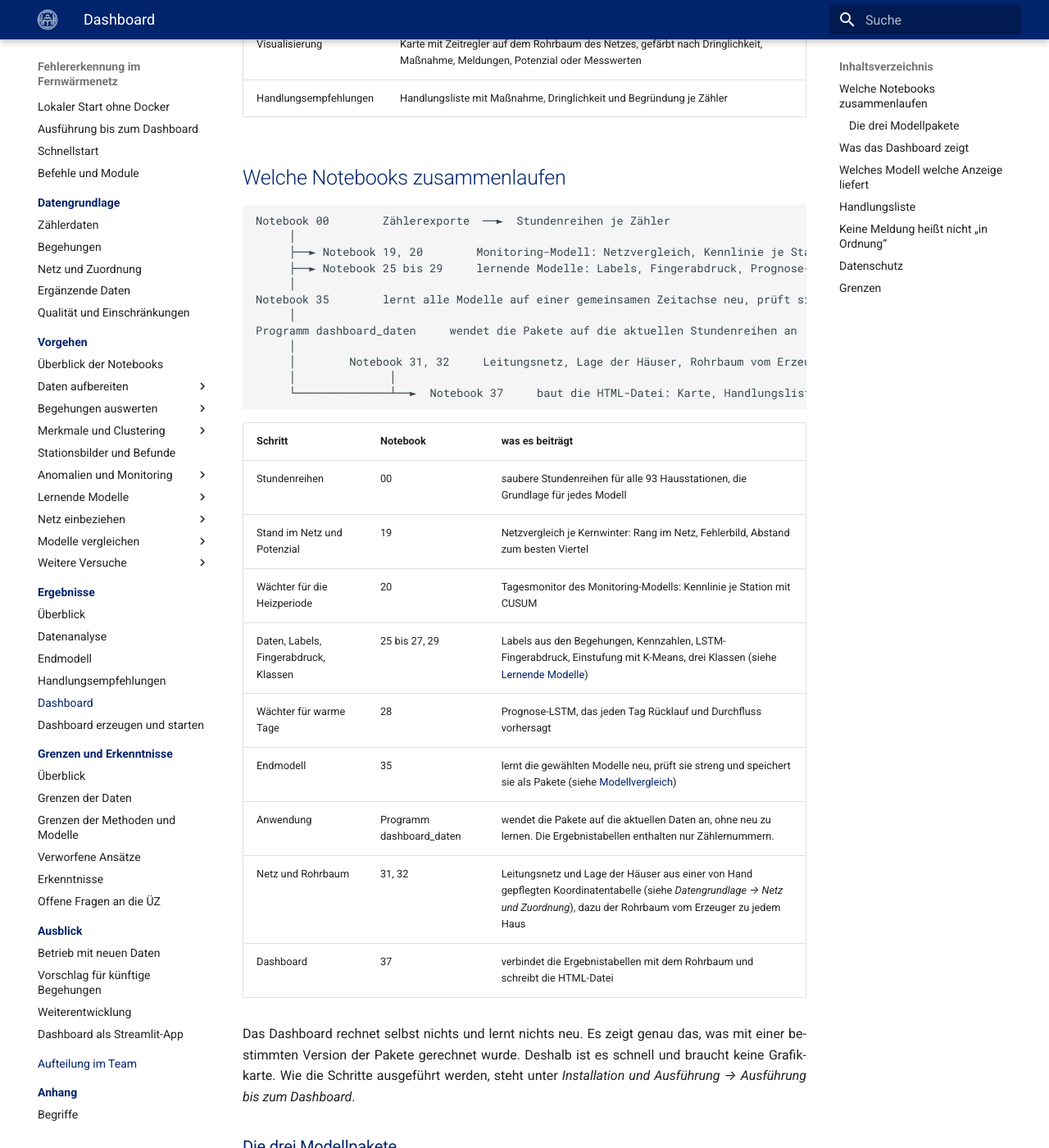
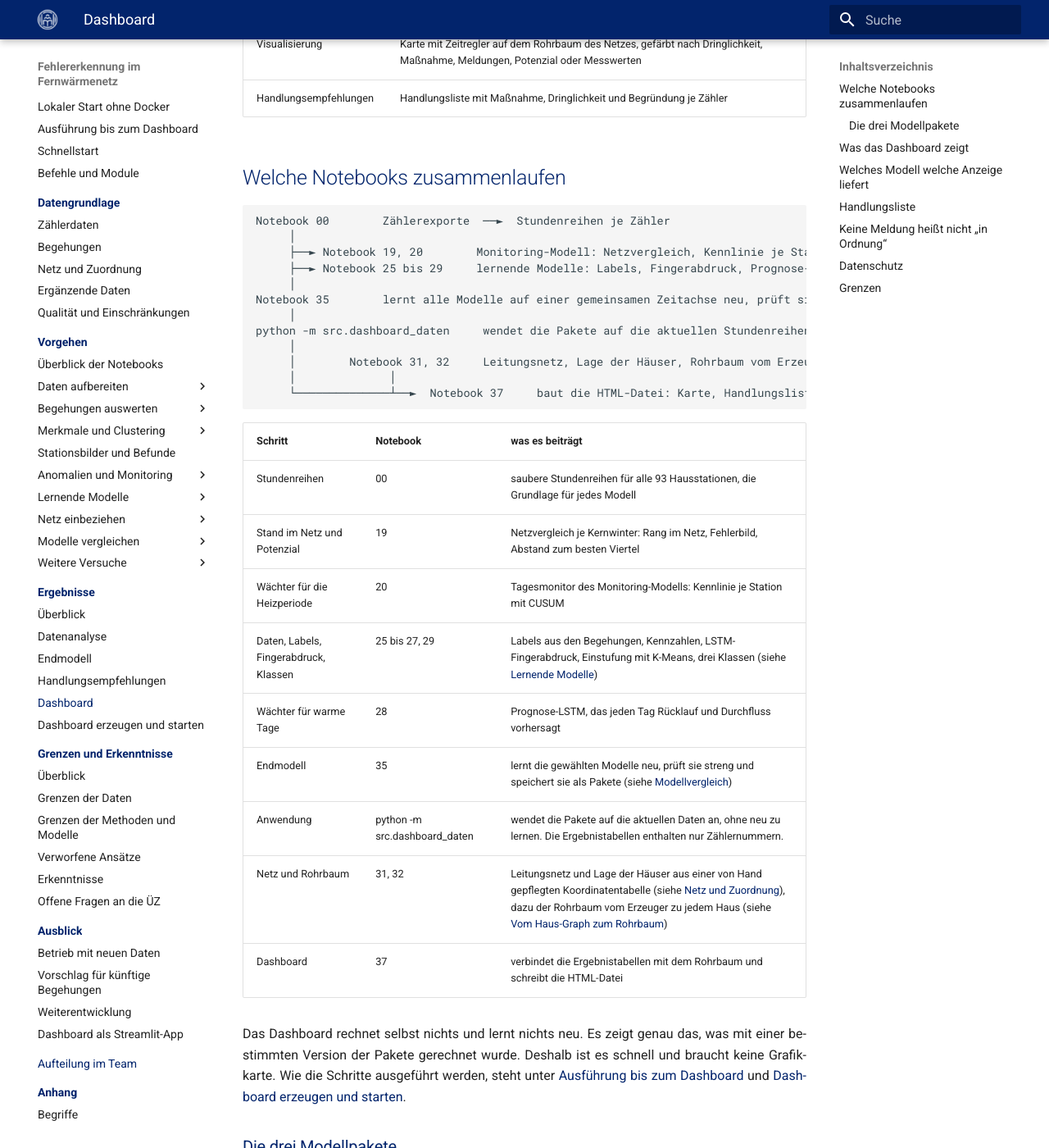
Before and after one commit to ivelinayna/projektseminar, an MkDocs documentation site: the page built from docs/ergebnisse/dashboard.md, in a window 1280 px wide and 1400 px high, scrolled down 486 px. Shown: the whole window at 82% size. Built offline with MkDocs 1.6.1 and Material for MkDocs 9.7.7, drawn with Linux system fonts in a browser that asks for light colours; some of the changed text lies outside the part shown.

Commit message:
letzte Änderungen

```diff
--- a/docs/ergebnisse/dashboard.md
+++ b/docs/ergebnisse/dashboard.md
@@ -23,7 +23,7 @@ Notebook 00        Zählerexporte  ──►  Stundenreihen je Zähler
      │
 Notebook 35        lernt alle Modelle auf einer gemeinsamen Zeitachse neu, prüft sie, speichert drei Pakete
      │
-Programm dashboard_daten     wendet die Pakete auf die aktuellen Stundenreihen an
+python -m src.dashboard_daten     wendet die Pakete auf die aktuellen Stundenreihen an
      │
      │        Notebook 31, 32     Leitungsnetz, Lage der Häuser, Rohrbaum vom Erzeuger
      │              │
@@ -38,13 +38,13 @@ Programm dashboard_daten     wendet die Pakete auf die aktuellen Stundenreihen a
 | Daten, Labels, Fingerabdruck, Klassen | 25 bis 27, 29 | Labels aus den Begehungen, Kennzahlen, LSTM-Fingerabdruck, Einstufung mit K-Means, drei Klassen (siehe [Lernende Modelle](../modelle/index.md)) |
 | Wächter für warme Tage | 28 | Prognose-LSTM, das jeden Tag Rücklauf und Durchfluss vorhersagt |
 | Endmodell | 35 | lernt die gewählten Modelle neu, prüft sie streng und speichert sie als Pakete (siehe [Modellvergleich](../vergleich/modellvergleich.md)) |
-| Anwendung | Programm dashboard_daten | wendet die Pakete auf die aktuellen Daten an, ohne neu zu lernen. Die Ergebnistabellen enthalten nur Zählernummern. |
-| Netz und Rohrbaum | 31, 32 | Leitungsnetz und Lage der Häuser aus einer von Hand gepflegten Koordinatentabelle (siehe *Datengrundlage → Netz und Zuordnung*), dazu der Rohrbaum vom Erzeuger zu jedem Haus |
+| Anwendung | python -m src.dashboard_daten | wendet die Pakete auf die aktuellen Daten an, ohne neu zu lernen. Die Ergebnistabellen enthalten nur Zählernummern. |
+| Netz und Rohrbaum | 31, 32 | Leitungsnetz und Lage der Häuser aus einer von Hand gepflegten Koordinatentabelle (siehe [Netz und Zuordnung](../datengrundlage/netz_und_zuordnung.md)), dazu der Rohrbaum vom Erzeuger zu jedem Haus (siehe [Vom Haus-Graph zum Rohrbaum](../netz_einbeziehen/rohrbaum.md)) |
 | Dashboard | 37 | verbindet die Ergebnistabellen mit dem Rohrbaum und schreibt die HTML-Datei |
 
 Das Dashboard rechnet selbst nichts und lernt nichts neu. Es zeigt genau das, was mit einer bestimmten Version der
-Pakete gerechnet wurde. Deshalb ist es schnell und braucht keine Grafikkarte. Wie die Schritte ausgeführt werden,
-steht unter *Installation und Ausführung → Ausführung bis zum Dashboard*.
+Pakete gerechnet wurde. Deshalb ist es schnell und braucht keine Grafikkarte. Wie die Schritte ausgeführt werden, steht unter [Ausführung bis zum Dashboard](../installation/ausfuehrung.md) und
+[Dashboard erzeugen und starten](dashboard_bedienen.md).
 
 ### Die drei Modellpakete
 
@@ -102,10 +102,9 @@ und Dringlichkeit entstehen, was beim aktuellen Datenstand herauskommt und was b
 
 ## Keine Meldung heißt nicht „in Ordnung“
 
-Das Dashboard zeigt nie „in Ordnung“. Stationen, für die ein Wächter noch keine Referenz hat, stehen als „noch nicht
-bewertbar“ im Dashboard, nicht als „kein Alarm“. Im aktuellen Stand sind das 7 Stationen, bei beiden Wächtern
-dieselben. Das Monitoring-Modell braucht dafür 60 Heiztage, das Prognose-LSTM rund vier Wochen volle Stundenwerte
-(Notebook 35).
+„Kein Handlungsbedarf" heißt, dass die Modelle bei dieser Station nichts gefunden haben, nicht dass sie geprüft und in
+Ordnung ist. „Noch nicht bewertbar" (7 Stationen) bezieht sich auf die Wächter, „nicht einstufbar" und „Sonderfall" auf
+die Fehlerklassen (siehe [Handlungsempfehlungen](handlungsempfehlungen.md)).
 
 ## Datenschutz
 
```
Also changed, not shown: docs/aufteilung/index.md (+1 -1 lines), docs/ergebnisse/dashboard_bedienen.md (+1 -3 lines).
